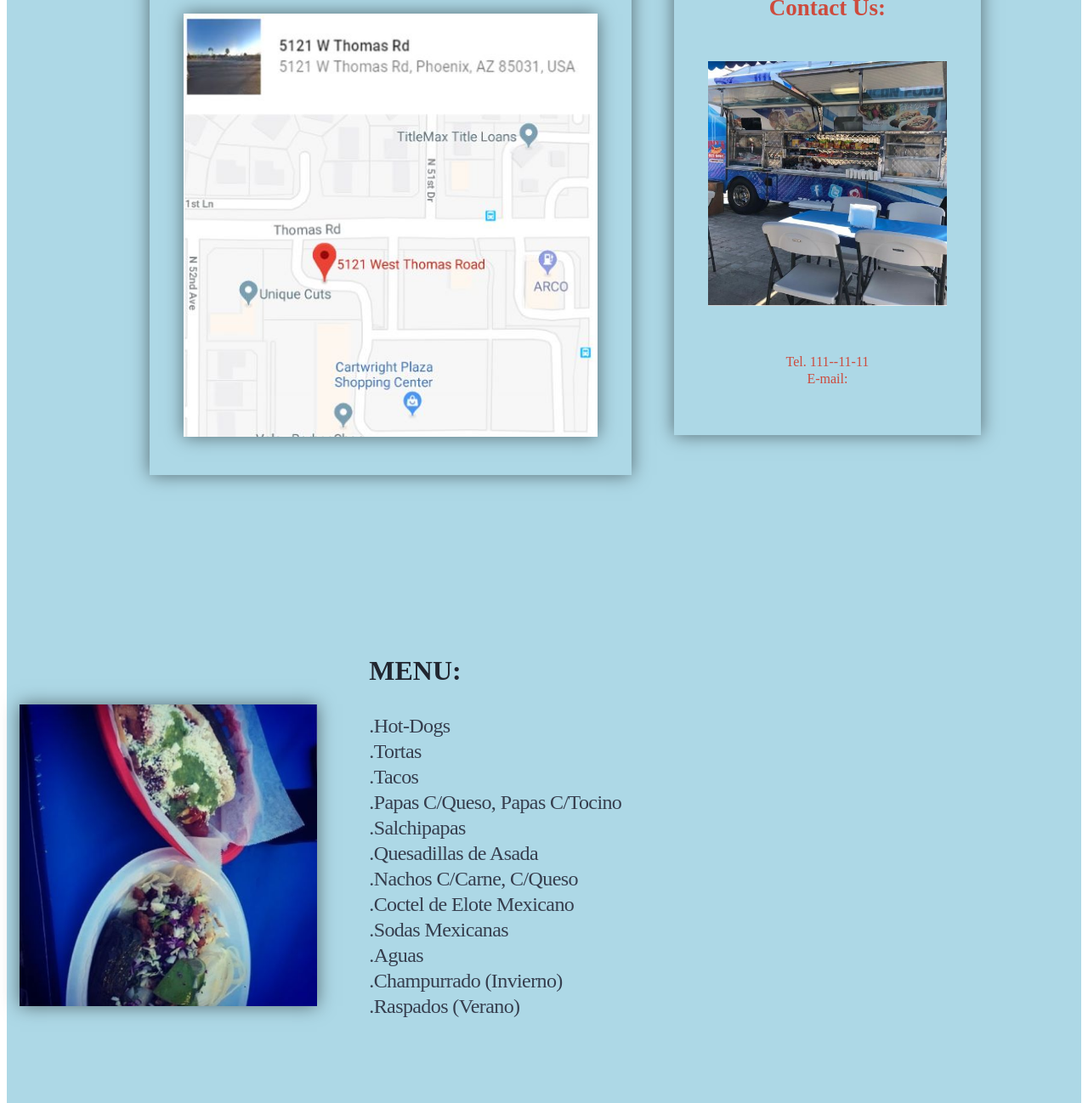
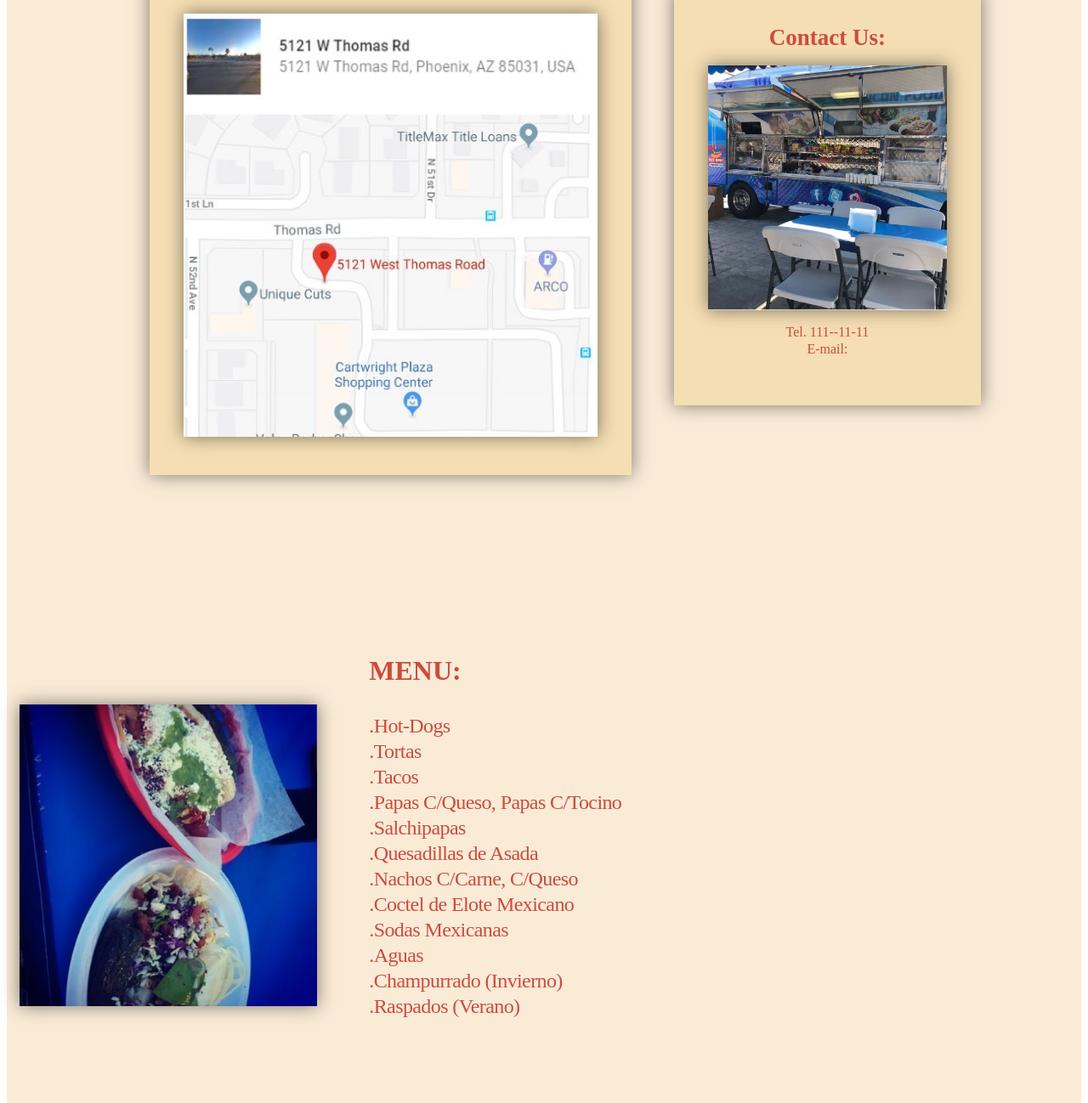
Before and after one commit to JersomLopez/testhosting, a plain HTML site: page index.html in a window 1280 px wide. Shown: the part 348-1646 px from the top of the page at 85% size. Drawn offline with Linux system fonts and the light colour scheme.

Commit message:
Update app.css

```diff
--- a/css/app.css
+++ b/css/app.css
@@ -1,7 +1,9 @@
 .center-block, .b-video-img {
   display: block;
   margin-left: auto;
-  margin-right: auto; }
+  margin-right: auto;}
+
+
 
 .gear-img{
   width: 85%;
@@ -72,16 +74,16 @@ body {
 
 .banner-container {
   padding: 40px 0;
-  background-color: lightblue;
+  background-color: antiquewhite;
   color: lightblue; }
 
 .splitter-container {
   padding: 50px 0 50px;
-  background-color: lightblue;
+  background-color: antiquewhite;
   text-align: center; }
 
 .about-container {
-  background-color: lightblue;
+  background-color: antiquewhite;
   padding: 70px 0;
   min-height: 540px; }
 
@@ -103,7 +105,7 @@ body {
   padding: 40px;
   text-align: center;
   color: #CD4B3D;
-  background-color: lightblue;
+  background-color: wheat;
   box-shadow: 0 0 20px rgba(0, 0, 0, 0.5);
   margin-left: 50px; }
   .b-card .b-title {
@@ -117,7 +119,7 @@ body {
 .about-title {
   font-size: 2rem;
   margin: 0 0 30px;
-  color: #212630; }
+  color: #CD4B3D; }
 
 .header-title {
   font-size: 4rem;
@@ -131,7 +133,7 @@ body {
 
 .about-text {
   margin: 0 0 50px;
-  color: #363e4e;
+  color: #CD4B3D;
   letter-spacing: -0.025em;
   font-size: 1.5rem;}
 
@@ -164,7 +166,7 @@ body {
 
 .nav-header {
   padding: 0 0 10px;
-  background-color: lightblue; }
+  background-color: antiquewhite; }
   .nav-header .container {
     padding: 10px 15px 0;
     margin-right: auto;
@@ -199,7 +201,8 @@ body {
 
 .b-video-img {
   width: 100%;
-  padding: 30px 0 40px; }
+  padding: 0px 0 0px;
+  box-shadow: 0 0 20px rgba(0, 0, 0, 0.5);}
 
 .img-item {
   display: inline-block;
```
